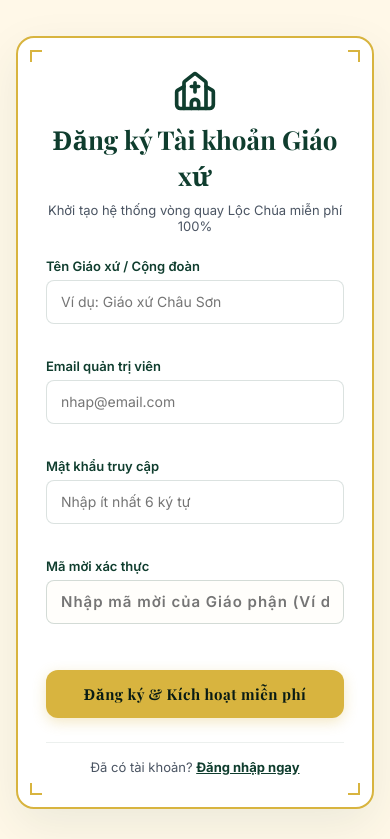
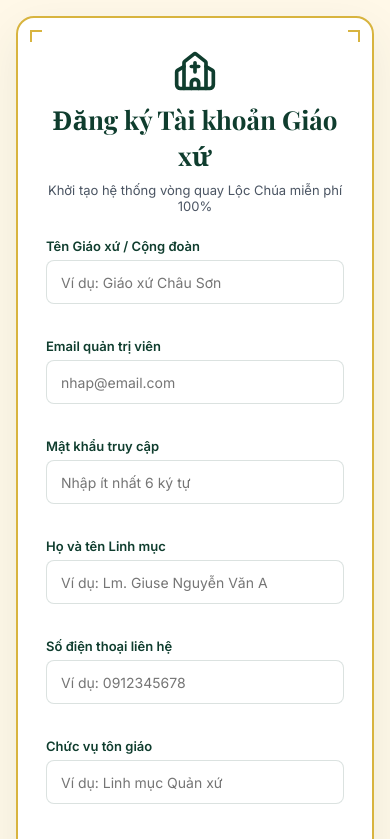
Before and after one commit to hungpixi/vongquayloichua, a React (Vite) app: page /register in a window 390 px wide. Shown: the top 839 px of the page. Built offline with nearby package versions, Linux system fonts and the light colour scheme; no server answers; a web font is replaced by a local one.

Commit message:
feat: collect pastor details (name, phone, title) on parish registration

```diff
--- a/src/context/AuthContext.tsx
+++ b/src/context/AuthContext.tsx
@@ -11,7 +11,7 @@ interface AuthContextType {
   currentParish: Parish | null;
   loading: boolean;
   signIn: (email: string, password: string) => Promise<void>;
-  signUp: (email: string, password: string, parishName: string, slug: string) => Promise<void>;
+  signUp: (email: string, password: string, parishName: string, slug: string, pastorName: string, pastorPhone: string, pastorTitle: string) => Promise<void>;
   signInWithOtp: (email: string, shouldCreateUser?: boolean) => Promise<void>;
   verifyOtp: (email: string, token: string, type: 'signup' | 'magiclink') => Promise<void>;
   signOut: () => Promise<void>;
@@ -230,10 +230,10 @@ export const AuthProvider: React.FC<{ children: React.ReactNode }> = ({ children
     }
   };
 
-  const signUp = async (email: string, password: string, parishName: string, slug: string) => {
+  const signUp = async (email: string, password: string, parishName: string, slug: string, pastorName: string, pastorPhone: string, pastorTitle: string) => {
     setLoading(true);
     try {
-      const registeredUser = await dbService.signUp(email, password, parishName, slug);
+      const registeredUser = await dbService.signUp(email, password, parishName, slug, pastorName, pastorPhone, pastorTitle);
       setUser(registeredUser || null);
 
       const list = await dbService.getParishesByOwner(registeredUser.id);
--- a/src/pages/RegisterPage.tsx
+++ b/src/pages/RegisterPage.tsx
@@ -13,6 +13,9 @@ export const RegisterPage: React.FC = () => {
   const [slug, setSlug] = useState('');
   const [email, setEmail] = useState('');
   const [password, setPassword] = useState('');
+  const [pastorName, setPastorName] = useState('');
+  const [pastorPhone, setPastorPhone] = useState('');
+  const [pastorTitle, setPastorTitle] = useState('');
   const [invitationCode, setInvitationCode] = useState('');
   const [error, setError] = useState<string | null>(null);
 
@@ -92,6 +95,21 @@ export const RegisterPage: React.FC = () => {
       return;
     }
 
+    if (!pastorName.trim()) {
+      setError('Vui lòng nhập Họ và tên Linh mục.');
+      return;
+    }
+
+    if (!pastorPhone.trim()) {
+      setError('Vui lòng nhập Số điện thoại liên hệ.');
+      return;
+    }
+
+    if (!pastorTitle.trim()) {
+      setError('Vui lòng nhập Chức vụ tôn giáo.');
+      return;
+    }
+
     if (!invitationCode.trim()) {
       setError('Vui lòng nhập mã mời xác thực.');
       return;
@@ -133,7 +151,7 @@ export const RegisterPage: React.FC = () => {
       localStorage.setItem('pending_parish_slug', slug);
 
       // Register using Email & Password (no OTP email confirmation required)
-      await signUp(email, password, parishName, slug);
+      await signUp(email, password, parishName, slug, pastorName, pastorPhone, pastorTitle);
       navigate('/admin');
 
     } catch (err: unknown) {
@@ -248,6 +266,54 @@ export const RegisterPage: React.FC = () => {
           </div>
 
           <div className="form-group">
+            <label htmlFor="pastorName" style={{ color: 'var(--color-primary)', fontWeight: '600' }}>
+              Họ và tên Linh mục
+            </label>
+            <input
+              id="pastorName"
+              type="text"
+              className="form-control"
+              placeholder="Ví dụ: Lm. Giuse Nguyễn Văn A"
+              value={pastorName}
+              onChange={(e) => setPastorName(e.target.value)}
+              required
+              style={{ height: '44px', border: '1.5px solid rgba(15, 61, 46, 0.15)' }}
+            />
+          </div>
+
+          <div className="form-group">
+            <label htmlFor="pastorPhone" style={{ color: 'var(--color-primary)', fontWeight: '600' }}>
+              Số điện thoại liên hệ
+            </label>
+            <input
+              id="pastorPhone"
+              type="tel"
+              className="form-control"
+              placeholder="Ví dụ: 0912345678"
+              value={pastorPhone}
+              onChange={(e) => setPastorPhone(e.target.value)}
+              required
+              style={{ height: '44px', border: '1.5px solid rgba(15, 61, 46, 0.15)' }}
+            />
+          </div>
+
+          <div className="form-group">
+            <label htmlFor="pastorTitle" style={{ color: 'var(--color-primary)', fontWeight: '600' }}>
+              Chức vụ tôn giáo
+            </label>
+            <input
+              id="pastorTitle"
+              type="text"
+              className="form-control"
+              placeholder="Ví dụ: Linh mục Quản xứ"
+              value={pastorTitle}
+              onChange={(e) => setPastorTitle(e.target.value)}
+              required
+              style={{ height: '44px', border: '1.5px solid rgba(15, 61, 46, 0.15)' }}
+            />
+          </div>
+
+          <div className="form-group">
             <label htmlFor="invitationCode" style={{ color: 'var(--color-primary)', fontWeight: '600' }}>
               Mã mời xác thực
             </label>
--- a/src/services/db.ts
+++ b/src/services/db.ts
@@ -32,6 +32,9 @@ export interface Parish {
   youtube_url?: string;
   mass_schedule?: string;
   greeting?: string;
+  pastor_name?: string;
+  pastor_phone?: string;
+  pastor_title?: string;
   created_at?: string;
   updated_at?: string;
 }
@@ -333,7 +336,7 @@ export const dbService = {
     }
   },
 
-  async signUp(email: string, password: string, parishName: string, slug: string) {
+  async signUp(email: string, password: string, parishName: string, slug: string, pastorName: string, pastorPhone: string, pastorTitle: string) {
     if (isOnline()) {
       // Validate parish slug uniqueness before starting signup
       const isUnique = await dbService.checkParishSlugUnique(slug);
@@ -348,7 +351,10 @@ export const dbService = {
         options: {
           data: {
             parish_name: parishName,
-            parish_slug: slug
+            parish_slug: slug,
+            pastor_name: pastorName,
+            pastor_phone: pastorPhone,
+            pastor_title: pastorTitle
           }
         }
       });
@@ -359,7 +365,7 @@ export const dbService = {
       // Retrieve the created parish, or fallback to manual creation if trigger didn't run.
       const parish = await dbService.getParishByOwner(data.user.id);
       if (!parish) {
-        await dbService.createParish(data.user.id, parishName, slug);
+        await dbService.createParish(data.user.id, parishName, slug, pastorName, pastorPhone, pastorTitle);
       } else {
         // Trigger created it. Ensure it has the default wheel and blessings.
         const wheels = await dbService.getWheels(parish.id);
@@ -390,7 +396,7 @@ export const dbService = {
       users.push(mockUser);
       setLocalData<LocalUser>('local_users', users);
 
-      await dbService.createParish(mockUser.id, parishName, slug);
+      await dbService.createParish(mockUser.id, parishName, slug, pastorName, pastorPhone, pastorTitle);
 
       localStorage.setItem('local_active_user', JSON.stringify(mockUser));
       return mockUser;
@@ -666,7 +672,7 @@ export const dbService = {
     }
   },
 
-  async createParish(ownerId: string, name: string, slug: string): Promise<Parish> {
+  async createParish(ownerId: string, name: string, slug: string, pastorName?: string, pastorPhone?: string, pastorTitle?: string): Promise<Parish> {
     let parish: Parish;
     if (isOnline()) {
       const { data, error } = await supabase!
@@ -674,7 +680,10 @@ export const dbService = {
         .insert({
           owner_id: ownerId,
           name,
-          slug
+          slug,
+          pastor_name: pastorName,
+          pastor_phone: pastorPhone,
+          pastor_title: pastorTitle
         })
         .select()
         .single();
@@ -690,6 +699,9 @@ export const dbService = {
         owner_id: ownerId,
         name,
         slug,
+        pastor_name: pastorName,
+        pastor_phone: pastorPhone,
+        pastor_title: pastorTitle,
         created_at: new Date().toISOString()
       };
       parishes.push(mockParish);
```
Also changed, not shown: 1 other file (tests, documents, lock files or other folders).
